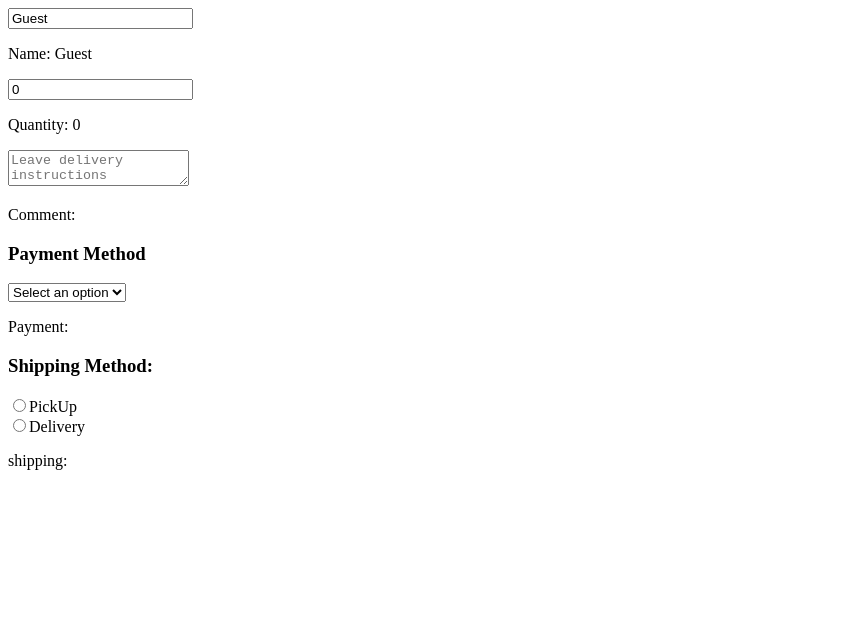
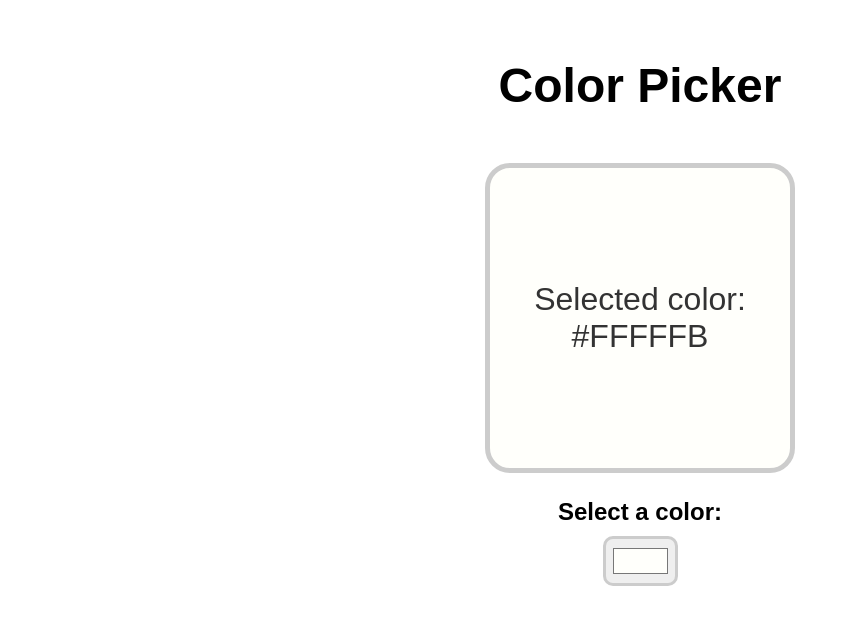
Before and after one commit to mfarrukh14/reactProject1, a React (Vite) app: page / in a window 1280 px wide. Shown: the top 624 px of the page, without its empty margins (0-850 px from the left). Built offline with nearby package versions, Linux system fonts and the light colour scheme.

Commit message:
Creating a color picker component using useState hook

```diff
--- a/src/App.jsx
+++ b/src/App.jsx
@@ -1,10 +1,11 @@
-import MyComponent from "./MyComponent";
+import ColorPicker from "./ColorPicker";
+
 
 export default function App()
 {
   return(
     <>
-      <MyComponent />
+      <ColorPicker />
     </>
   );
 }
--- /dev/null
+++ b/src/ColorPicker.jsx
@@ -0,0 +1,21 @@
+import React, {useState} from 'react'
+
+export default function ColorPicker()
+{
+
+    const [color, setColor] = useState("#FFFFFB");
+
+    function handleColorChange(event)
+    {
+        setColor(event.target.value);
+    }
+
+    return( <div className='color-picker-container'>
+                <h1>Color Picker</h1>
+                <div className='color-display' style={{backgroundColor: color}}>
+                    <p>Selected color: {color}</p>
+                </div>
+                <label>Select a color: </label>
+                <input type="color" value={color} onChange={handleColorChange} />
+            </div>);
+}
--- a/src/index.css
+++ b/src/index.css
@@ -1,27 +1,45 @@
-.counter-container{
-    text-align: center;
+body{
     font-family: Arial, sans-serif;
 }
 
-.count-display{
-    font-size: 10em;
-    margin-top: 0px;
-    margin-bottom: 50px;
+.color-picker-container{
+    display: flex;
+    flex-direction: column;
+    align-items: center;
 }
 
-.counter-button{
-    width: 150px;
-    height: 50px;
-    font-size: 1.5em;
-    font-weight: bold;
-    border: none;
-    border-radius: 5px;
-    margin: 0px 10px;
-    color: white;
-    background-color: hsl(190, 100%, 50%);
+h1{
+    margin: 50px;
+    font-size: 3rem;
+}
+.color-display{
+    width: 300px;
+    height: 300px;
+    display: flex;
+    justify-content: center;
+    align-items: center;
+    border: 5px solid hsl(0, 0%, 80%);
+    border-radius: 25px;
+    margin-bottom: 25px;
+    transition: 0.25s ease;
 }
 
-.counter-button:hover{
-    background-color: hsl(190, 100%, 40%);
-    cursor: pointer;
+.color-display p{
+    font-size: 2rem;
+    text-align: center;
+    color: hsl(0, 0%, 20%);
 }
+
+label{
+    font-size: 1.5rem;
+    font-weight: bold;
+    margin-bottom: 10px;
+}
+
+input[type="color"]{
+    width: 75px;
+    height: 50px;
+    padding: 5px;
+    border-radius: 10px;
+    border: 3px solid hsl(0, 0%, 80%);
+}
```
